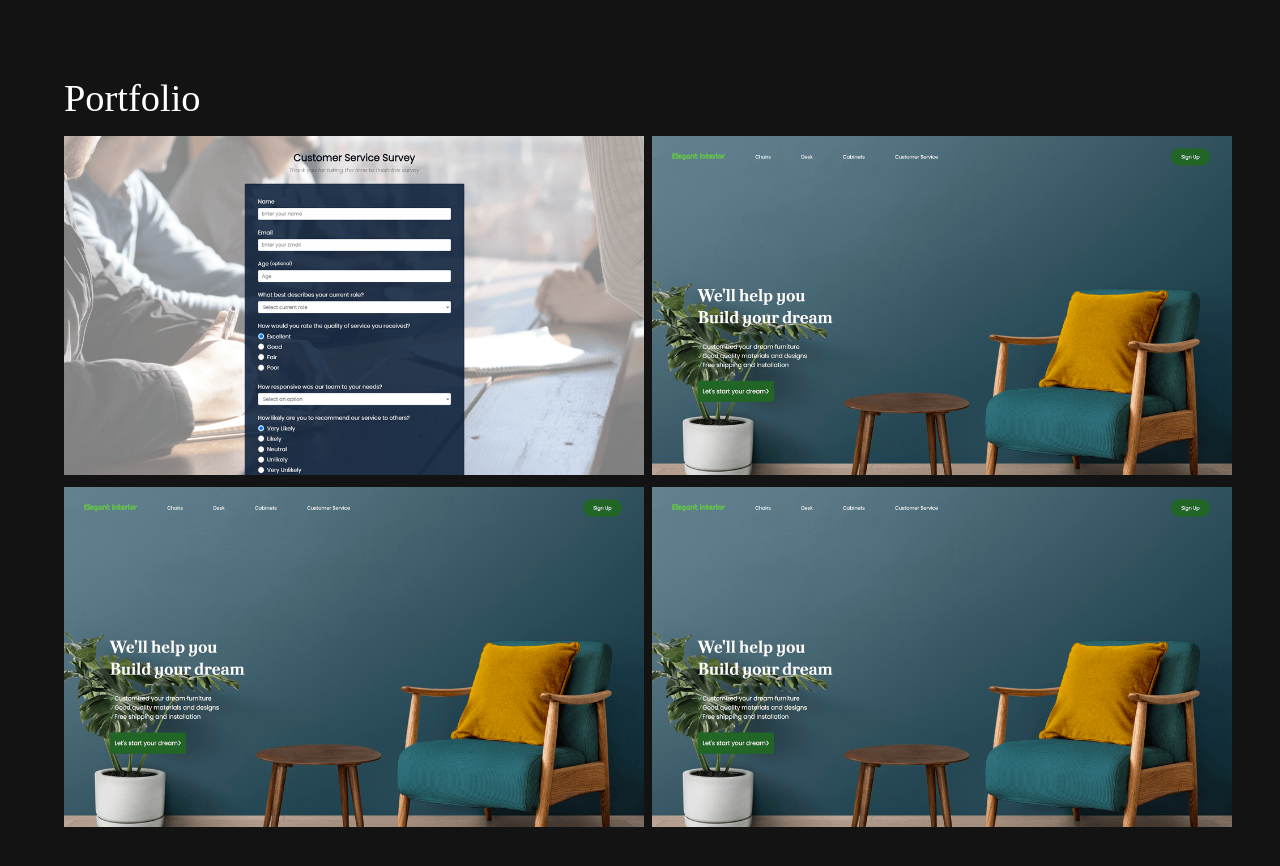
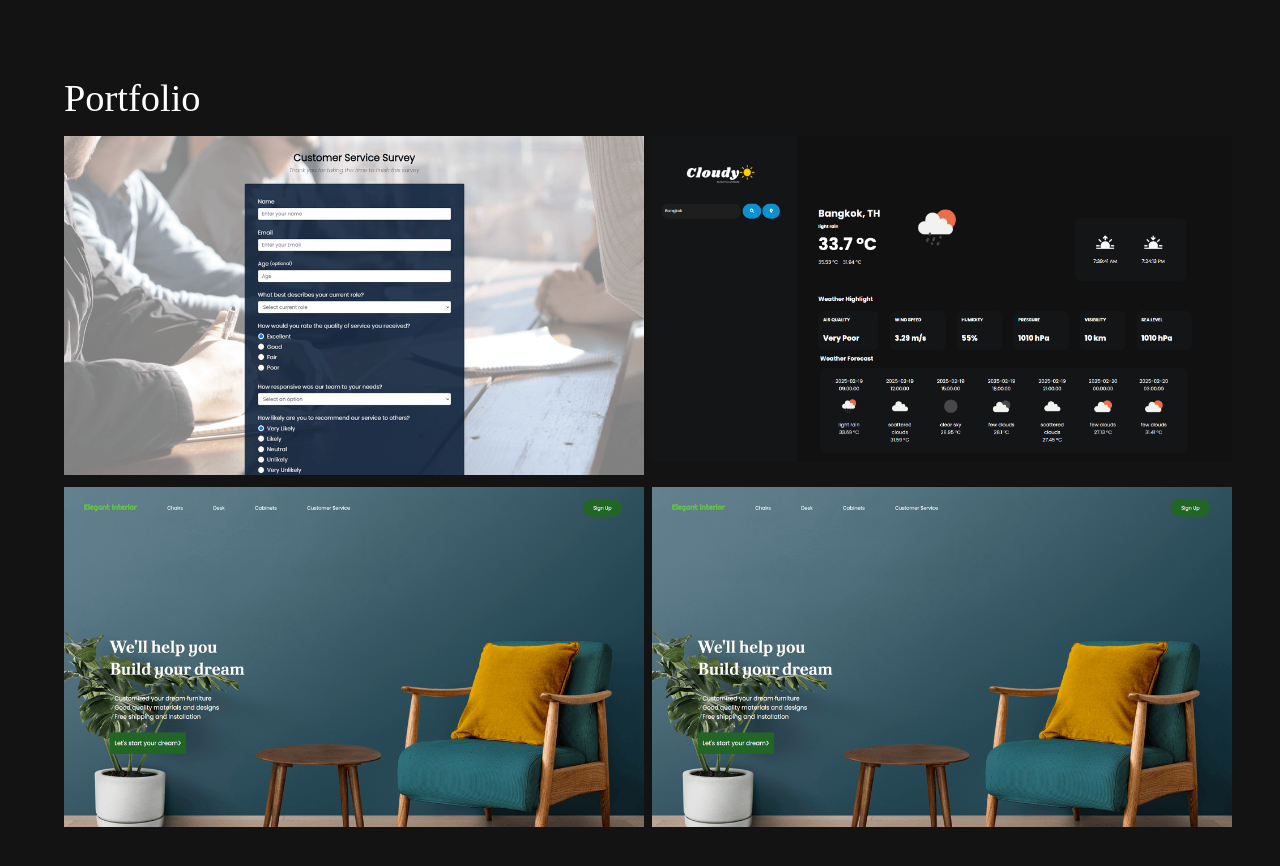
Before and after one commit to DevMark006/MarkAnthonyFaa, a plain HTML site: page index.html in a window 1280 px wide. Shown: the part 2420-3286 px from the top of the page. Drawn offline with nearby package versions, Linux system fonts and the light colour scheme; a web font is replaced by a local one.

Commit message:
added new project photos

```diff
--- a/index.html
+++ b/index.html
@@ -126,7 +126,7 @@
                     <img src="survey-form-img.png" id="project" alt="Screenshot of Customer Service Survey Form Project">
                </article>
                <article class="work-cont">
-                    <img src="elegant-interior-img.png" id="project" alt="Screenshot of Product Landing Page Project">
+                    <img src="cloudy-weather-img.png" id="project" alt="Screenshot of Cloudy Weather App Project">
                 </article>
                 <article class="work-cont">
                     <img src="elegant-interior-img.png" id="project" alt="Screenshot of Product Landing Page Project">
```
Also changed, not shown: cloudy-weather-img.png (added).
